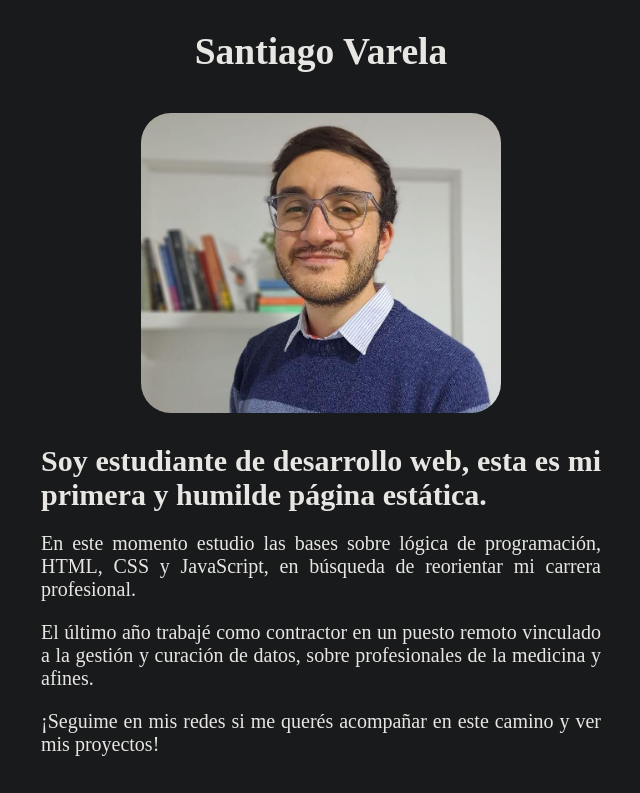
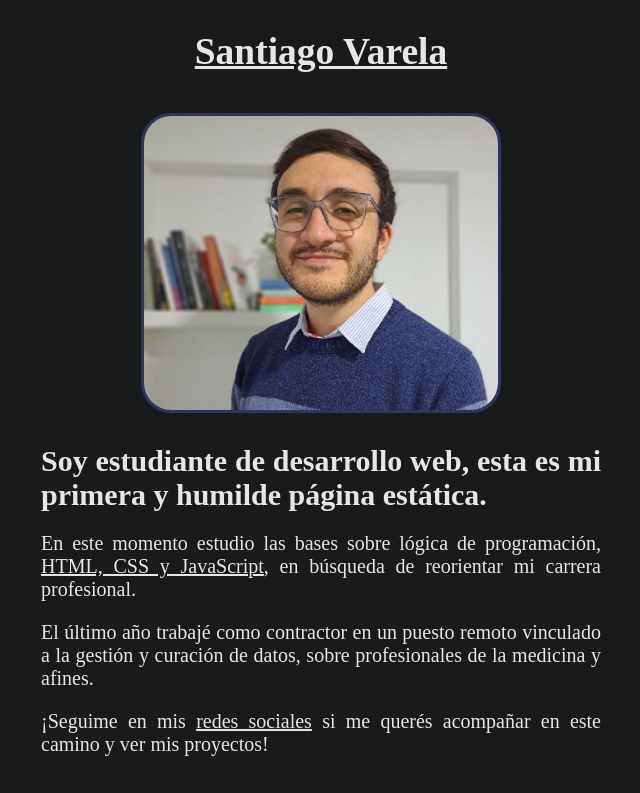
Before and after one commit to santiagovOK/personalpageES, a plain HTML site: page index.html in a window 1280 px wide. Shown: the top 793 px of the page, without its empty margins (319-959 px from the left). Drawn offline with Linux system fonts and the light colour scheme; a web font is replaced by a local one.

Commit message:
Adding underlines / border (img)

```diff
--- a/index.html
+++ b/index.html
@@ -21,7 +21,7 @@
 
     <section>
         <div class="header--name-container">
-            <h1>Santiago Varela</h1>
+            <h1><u>Santiago Varela</u></h1>
             <img src="assets/img/imageTwo.jpg" alt="Foto de perfil de Santiago" title="Foto de perfil">
         </div>
 
@@ -29,9 +29,9 @@
 
            <h2>Soy estudiante de desarrollo web, esta es mi primera y humilde página estática.</h2>
 
-            <p>En este momento estudio las bases sobre lógica de programación, HTML, CSS y JavaScript, en búsqueda de reorientar mi carrera profesional.</p>
+            <p>En este momento estudio las bases sobre lógica de programación, <u>HTML, CSS y JavaScript</u>, en búsqueda de reorientar mi carrera profesional.</p>
             <p>El último año trabajé como contractor en un puesto remoto vinculado a la gestión y curación de datos, sobre profesionales de la medicina y afines.</p>
-            <p>¡Seguime en mis redes si me querés acompañar en este camino y ver mis proyectos!</p>
+            <p>¡Seguime en mis <u>redes sociales</u> si me querés acompañar en este camino y ver mis proyectos!</p>
 
         </div>
 
--- a/style.css
+++ b/style.css
@@ -65,7 +65,7 @@ header section {
     margin-top: 20px;
     max-height: 200px;
     border-radius: 30px;
-
+    border: 3px rgba(47, 53, 92, 1) solid;
 }
 .header--bio-container {
     width: 60%;
```
